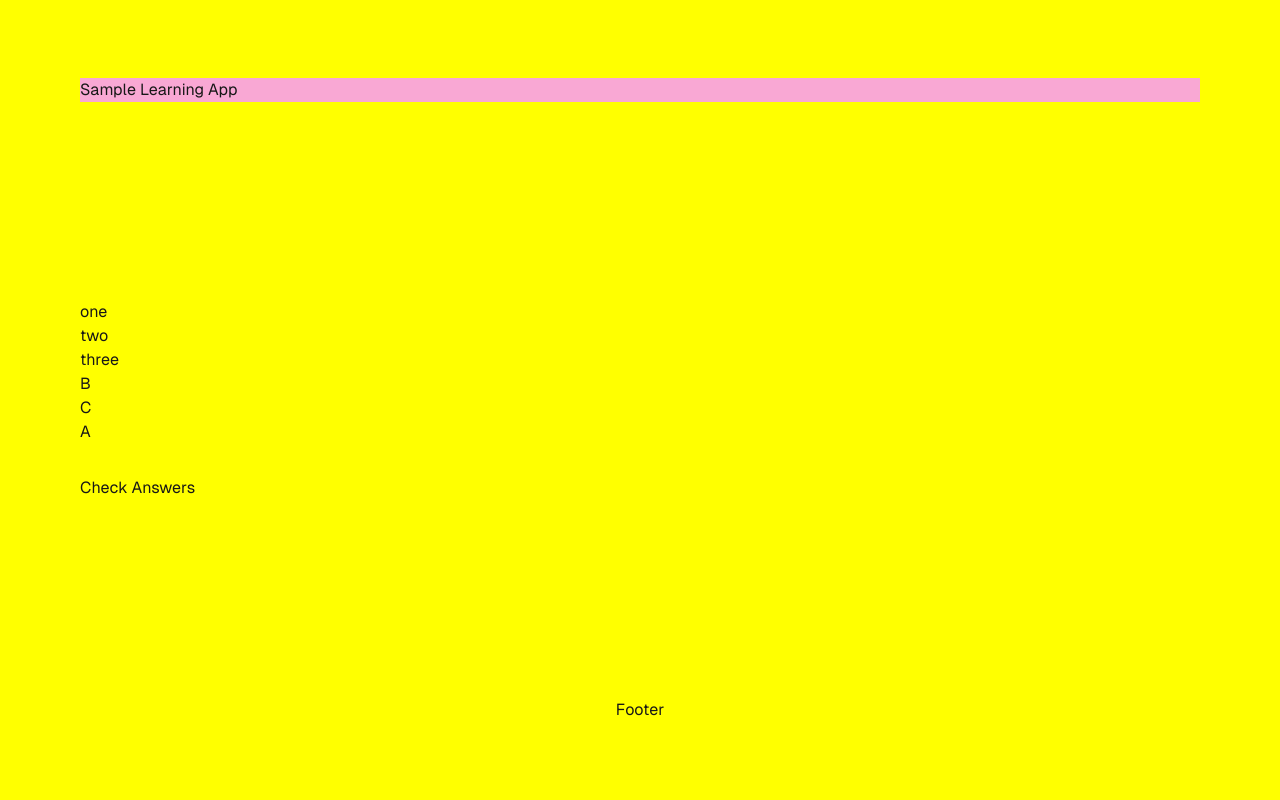
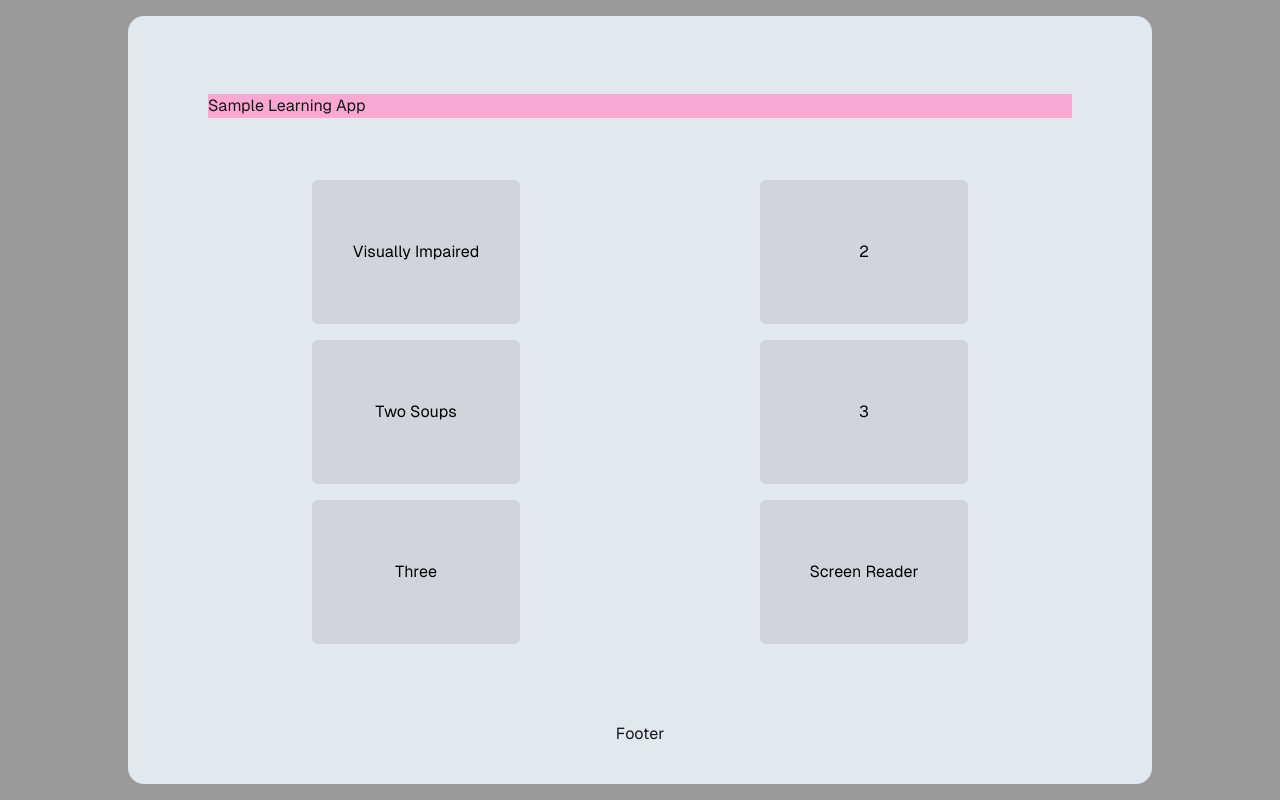
Before and after one commit to spacegiant/sample-learning-app, a Next.js app: page / in a window 1280 px wide. Built offline with nearby package versions, Linux system fonts and the light colour scheme.

Commit message:
Implement drag and drop feature

```diff
--- a/src/app/features/dragAndDropPage/DragAndDropPage.tsx
+++ b/src/app/features/dragAndDropPage/DragAndDropPage.tsx
@@ -1,15 +1,15 @@
 import { DragAndDrop } from "@/components";
 import { DragDropZones } from "@/data/dataTypes";
-import _ from "lodash";
 
 type DragAndDropPageProps = { data: DragDropZones };
 
 export function DragAndDropPage({ data }: DragAndDropPageProps) {
   return (
     <DragAndDrop
-      zoneLabels={data.zones}
-      dragLabels={_.shuffle(data.solution)}
-      solution={data.solution}
+      dragAndDropData={data}
+      // zoneLabels={data.zones}
+      // dragLabels={_.shuffle(data.solution)}
+      // solution={data.solution}
     />
   );
 }
--- a/src/app/globals.css
+++ b/src/app/globals.css
@@ -38,6 +38,6 @@ body {
     /* --color-esther: 20 61 42;
     --color-maximus: 13 82 66;
     --color-linx: 20 82 11; */
-    --background: yellow;
+    --background: rgb(155, 153, 153);
   }
 }
--- a/src/app/layout.tsx
+++ b/src/app/layout.tsx
@@ -26,7 +26,7 @@ export default function RootLayout({
   return (
     <html lang="en" data-theme="neon">
       <body
-        className={`${geistSans.variable} ${geistMono.variable} antialiased`}
+        className={`p-4 ${geistSans.variable} ${geistMono.variable} antialiased`}
       >
         {children}
       </body>
--- a/src/app/page.tsx
+++ b/src/app/page.tsx
@@ -6,10 +6,12 @@ import { CourseHandler } from "./features/courseHandler/CourseHandler";
 
 export default function Home() {
   return (
-    <div className="grid grid-rows-[20px_1fr_20px] items-center justify-items-stretch min-h-screen p-8 pb-20 gap-16 sm:p-20 font-[family-name:var(--font-geist-sans)]">
-      {/* <header className="items-start bg-pink-300">Sample Learning App</header> */}
+    <div
+      style={{ height: "96vh", minHeight: "96vh" }}
+      className=" mx-auto rounded-2xl max-w-5xl bg-slate-200 grid grid-rows-[20px_1fr_20px] items-center justify-items-stretch p-8 pb-20 gap-16 sm:p-20 font-[family-name:var(--font-geist-sans)]"
+    >
       <Header />
-      <main className="flex flex-col gap-8 row-start-2 items-center sm:items-start">
+      <main className="flex flex-row gap-8">
         <CourseHandler data={data} currentPage={3} />
       </main>
       <Footer />
--- a/src/components/DragAndDrop/DragAndDrop.tsx
+++ b/src/components/DragAndDrop/DragAndDrop.tsx
@@ -1,30 +1,186 @@
-import { DragAndDropZone } from "./DragAndDropZone";
-import { DragAndDropItem } from "./DragAndDropItem";
-import { Button } from "../Button/Button";
+"use client";
+
+import { DragDropZones } from "@/data/dataTypes";
+import {
+  DndContext,
+  DragEndEvent,
+  useDraggable,
+  useDroppable,
+} from "@dnd-kit/core";
+import _ from "lodash";
+import React, { useEffect } from "react";
+
+import { ReactNode, useState } from "react";
 
 type DragAndDropProps = {
-  zoneLabels: string[];
-  dragLabels: string[];
-  solution: string[];
+  dragAndDropData: DragDropZones;
 };
 
-export function DragAndDrop({
-  zoneLabels,
-  dragLabels,
-  solution,
-}: DragAndDropProps) {
-  console.log(solution);
+type ListOfAnswers = { answerId: string; answer: string }[];
+const shuffledAnswers: { answerId: string; answer: string }[] = [];
+
+function shuffleAnswers(listOfAnswers: ListOfAnswers) {
+  const shuffled = _.shuffle(listOfAnswers);
+  shuffledAnswers.push(...shuffled);
+}
+
+export function DragAndDrop({ dragAndDropData }: DragAndDropProps) {
+  // Important: Prevent error when shuffled items rehydrating
+  // Source: https://nextjs.org/docs/messages/react-hydration-error
+  const [isClient, setIsClient] = useState(false);
+
+  const data = dragAndDropData.items;
+
+  useEffect(() => {
+    setIsClient(true);
+  }, []);
+  // END
+
+  useEffect(() => {
+    if (shuffledAnswers.length === 0) {
+      shuffleAnswers(dragAndDropData.items);
+    }
+  }, [dragAndDropData.items]);
+
+  // const [isDropped, setIsDropped] = useState(false);
+
+  const zoneItemsInit = dragAndDropData.items.map((item) => {
+    return {
+      questionId: item.questionId,
+      answerId: "",
+    };
+  });
+
+  const [zoneItems, updateZoneItems] = useState(zoneItemsInit);
+
+  const handleUpdateZoneItems = ({
+    questionId,
+    answerId,
+  }: {
+    questionId: string;
+    answerId: string;
+  }) => {
+    const nextZoneItems = zoneItems.map((item) => {
+      if (item.questionId === questionId) {
+        return {
+          questionId,
+          answerId,
+        };
+      } else if (item.answerId === answerId) {
+        return {
+          questionId,
+          answerId: "",
+        };
+      } else {
+        return item;
+      }
+    });
+    updateZoneItems(nextZoneItems);
+  };
+
+  const draggables = shuffledAnswers.map((item, index) => {
+    const hasBeenDropped = () => {
+      const foundItem = zoneItems.filter((zi) => zi.answerId === item.answerId);
+      if (foundItem[0]) return foundItem[0].answerId !== "";
+    };
+    const classes = ["p-1"];
+    return (
+      <Draggable key={index} id={item.answerId}>
+        <Card classNames={classes}>
+          {item.answer}
+          {hasBeenDropped() == true && "Yes"}
+        </Card>
+      </Draggable>
+    );
+  });
+
+  const droppables = data.map((item, index) => {
+    // console.log(zoneItems);
+    const hasAnswer = () => {
+      const foundItem = zoneItems.filter(
+        (zi) => zi.questionId === item.questionId
+      );
+      if (foundItem[0]) return foundItem[0].answerId !== "";
+    };
+
+    return (
+      <Droppable key={index} id={item.questionId}>
+        <Card>
+          {item.questionLabel}
+          {hasAnswer() && "true"}
+        </Card>
+      </Droppable>
+    );
+  });
+
+  function handleDragEnd(event: DragEndEvent) {
+    if (event.over?.id == null) {
+      console.log("NULL");
+      return;
+    }
+
+    handleUpdateZoneItems({
+      questionId: event.over?.id.toString(),
+      answerId: event.active.id.toString(),
+    });
+    // if (event.over && event.over.id === "droppable") {
+    //   setIsDropped(true);
+    // }
+  }
+
   return (
-    <>
-      <ul>
-        {zoneLabels.map((label, index) => (
-          <DragAndDropZone key={index}> {label}</DragAndDropZone>
-        ))}
-        {dragLabels.map((label, index) => (
-          <DragAndDropItem key={index}>{label}</DragAndDropItem>
-        ))}
-      </ul>
-      <Button>Check Answers</Button>
-    </>
+    <DndContext onDragEnd={handleDragEnd}>
+      <div className="flex flex-1 flex-col items-center">
+        {/* {!isDropped ? droppables : null} */}
+        {droppables}
+      </div>
+      <div className="flex flex-1 flex-col items-center">
+        {isClient && draggables}
+      </div>
+    </DndContext>
   );
 }
+
+function Droppable(props: { children: ReactNode; id: string }) {
+  const { isOver, setNodeRef } = useDroppable({
+    id: props.id,
+  });
+  const style = {
+    height: "10rem",
+    color: isOver ? "green" : undefined,
+  };
+
+  return (
+    <div ref={setNodeRef} style={style}>
+      {props.children}
+    </div>
+  );
+}
+
+function Draggable(props: { children: ReactNode; id: string }) {
+  const { attributes, listeners, setNodeRef, transform } = useDraggable({
+    id: props.id,
+  });
+  const style = transform
+    ? {
+        transform: `translate3d(${transform.x}px, ${transform.y}px, 0)`,
+      }
+    : undefined;
+
+  return (
+    <span
+      ref={setNodeRef}
+      style={{ height: "10rem", ...style }}
+      {...listeners}
+      {...attributes}
+    >
+      {props.children}
+    </span>
+  );
+}
+
+function Card(props: { children: ReactNode; classNames?: string[] }) {
+  console.log(props.classNames);
+  const classes = `px-8 py-4 rounded-md text-black min-w-52 min-h-36 inline-block flex items-center justify-center bg-gray-300`;
+  return <span className={classes}>{props.children}</span>;
+}
--- a/src/data/data.ts
+++ b/src/data/data.ts
@@ -25,9 +25,32 @@ export const data: Data = {
         },
         {
           title: "Drop Zones",
-          zones: ["one", "two", "three"],
-          dragItems: ["A", "B", "C"],
-          solution: ["A", "B", "C"],
+          items: [
+            {
+              questionId: "question-1",
+              questionLabel: "Visually Impaired",
+              answerId: "answer-1",
+              answer: "Screen Reader",
+            },
+            {
+              questionId: "question-2",
+              questionLabel: "Two Soups",
+              answerId: "answer-2",
+              answer: "2",
+            },
+            {
+              questionId: "question-3",
+              questionLabel: "Three",
+              answerId: "answer-3",
+              answer: "3",
+            },
+            // {
+            //   questionId: "question-4",
+            //   questionLabel: "Four",
+            //   answerId: "answer-4",
+            //   answer: "4",
+            // },
+          ],
           pageType: PageTypes.DragDropZones,
         },
         {
--- a/src/data/dataTypes/index.ts
+++ b/src/data/dataTypes/index.ts
@@ -61,9 +61,12 @@ export interface DragSlots extends PageBase {
 }
 
 export interface DragDropZones extends PageBase {
-  zones: string[];
-  dragItems: string[];
-  solution: string[];
+  items: {
+    questionId: string;
+    questionLabel: string;
+    answerId: string;
+    answer: string;
+  }[];
 }
 
 export interface Info {
```
